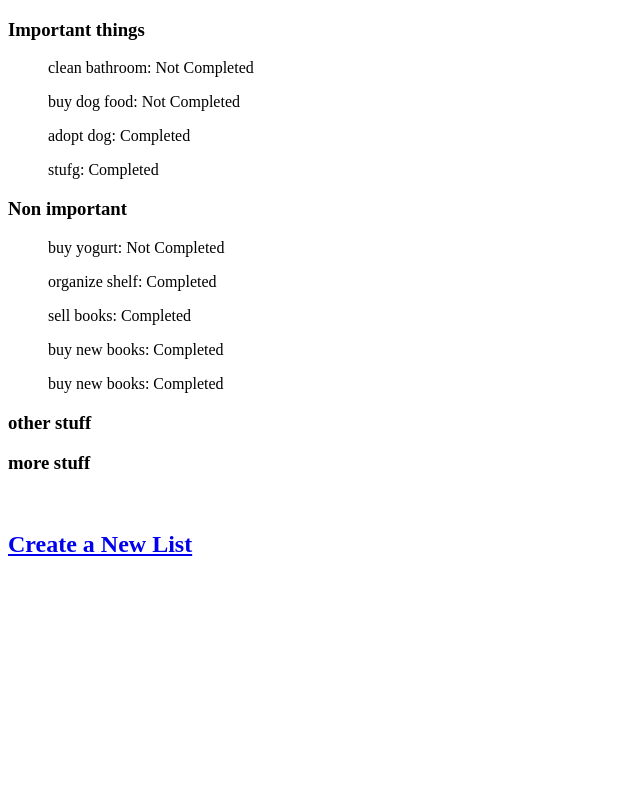
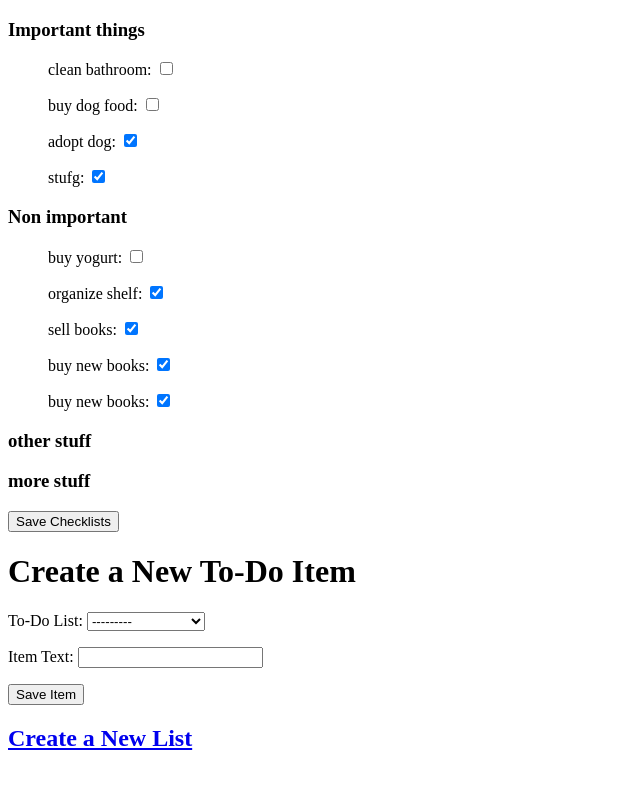
Before and after one commit to Gabriel-Roc/Django-learn, a Django app: page /lists/ in a window 1280 px wide. Shown: the whole page, without its empty margins (0-640 px from the left). Run offline with Django 5.2, Linux system fonts and the light colour scheme; data comes from the database, SQL or seed files in the repository; both versions use the stored data as it was after the commit.

Commit message:
fixed making and adding items to lists

```diff
--- a/my_site/app_test/forms.py
+++ b/my_site/app_test/forms.py
@@ -3,9 +3,7 @@
 
 class CreateNewList(forms.Form):
     name = forms.CharField(label='List Name', max_length=200)
-    completion = forms.BooleanField(label='Completion', required=False)
 
 class CreateNewItem(forms.Form):
     todo_list = forms.ModelChoiceField(queryset=ToDoList.objects.all(), label='To-Do List')
     text = forms.CharField(label='Item Text', max_length=200)
-    completed = forms.BooleanField(label='Completed', required=False)
--- a/my_site/app_test/templates/home.html
+++ b/my_site/app_test/templates/home.html
@@ -1,4 +1,8 @@
 <!DOCTYPE html>
 {% extends 'base.html' %}
 {% block title %}My Cool Website{% endblock %}
-{% block content %}<h1>Cool Home Page</h1>{% endblock %}
+{% block content %}<h1>Cool Home Page</h1>
+<div>
+    <a href="/lists/"><h2>See your Lists</h2></a>
+</div>
+{% endblock %}
--- a/my_site/app_test/templates/list.html
+++ b/my_site/app_test/templates/list.html
@@ -3,17 +3,33 @@
 {% block title%}View List{% endblock %}
 {% block content %}
 <div>
+<form method="POST" action="#">
+{% csrf_token %}
 {% for list in lists %}
     <h3>{{ list.name }}</h3>
     {% for item in items %}
         <ul>
             {% if item.todo_list == list %}
-            {{ item.text }}: {% if item.completed %}Completed{% else %}Not Completed{% endif %}
+                {{ item.text }}:
+                {% if item.completed == True %}
+                    <input type="checkbox" value="clicked" name="{{item.id}}" checked>
+                {% else %}
+                    <input type="checkbox" value="clicked" name="{{item.id}}">
+                {% endif %}
             {% endif %}
         </ul>
     {% endfor %}
 {% endfor %}
+<button type="submit", name="save", value="save">Save Checklists</button>
+</form>
 </div>
-<br>
+<div>
+<form method="POST" action="#">
+    <h1>Create a New To-Do Item</h1>
+    {{ form_item.as_p }}
+    {% csrf_token %}
+    <button type="submit", name="saveItem", value="saveItem">Save Item</button>
+</form>
+</div>
 <h2><a href="/lists/new/">Create a New List</a></h2>
 {% endblock %}
--- a/my_site/app_test/templates/new_list.html
+++ b/my_site/app_test/templates/new_list.html
@@ -9,12 +9,6 @@
     {{form_list.as_p}}
     <button type="submit" name="save">Create List</button>
 </form>
-<h1>Create a New To-Do Item</h1>
-<form method="POST" action="/lists/new/">
-    {% csrf_token %}
-    {{form_item.as_p}}
-    <button type="submit" name="save">Create Item</button>
-</form>
 </div>
 <br>
 <h2><a href="/lists/">See your lists</a></h2>
--- a/my_site/app_test/views.py
+++ b/my_site/app_test/views.py
@@ -9,20 +9,31 @@
 def view_list(request):
     items = ToDoItem.objects.all()
     lists = ToDoList.objects.all()
-    return render(request, 'list.html', {'items': items, 'lists': lists})
+    form_item = CreateNewItem()
+    if request.method == 'POST':
+        if request.POST.get('save'):
+            for item in items:
+                if request.POST.get(str(item.id)) == "clicked":
+                    item.completed = True
+                else:
+                    item.completed = False
+                item.save()
+        elif request.POST.get('saveItem'):
+            form_item = CreateNewItem(request.POST)
+            if form_item.is_valid():
+                i = form_item.cleaned_data['text']
+                l = form_item.cleaned_data['todo_list']
+                t = ToDoItem(text=i, todo_list=l) # to do item that is on models.py
+                t.save()
+    return render(request, 'list.html', {'items': items, 'lists': lists, 'form_item': form_item})
 
 def new_list(request):
     if request.method == 'POST':
         form_list = CreateNewList(request.POST)
-        form_item = CreateNewItem(request.POST)
-        if form_list.is_valid() and form_item.is_valid():
+        if form_list.is_valid():
             l = form_list.cleaned_data['name']
             t = ToDoList(name=l) # to do list that is on models.py
             t.save()
-            i = form_item.cleaned_data['text']
-            c = ToDoItem(text=i, todo_list=t) # to do item that is on models.py
-            c.save()
     else:
         form_list = CreateNewList()
-        form_item = CreateNewItem()
-    return render(request, 'new_list.html', {'form_list': form_list, 'form_item': form_item})
+    return render(request, 'new_list.html', {'form_list': form_list})
```
Also changed, not shown: my_site/db.sqlite3.
